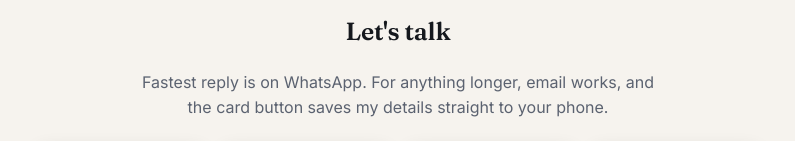
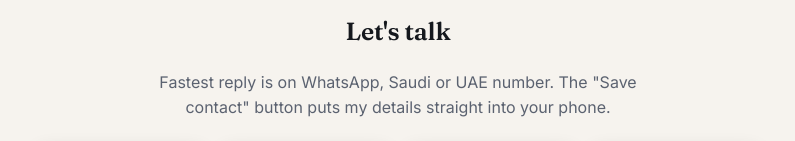
Before and after one commit to Afronutella/digital-card, a plain HTML site: page public/index.html in a window 1280 px wide. Shown: the part 4463-4604 px from the top of the page, without its empty margins (242-1037 px from the left). Drawn offline with Linux system fonts and the light colour scheme.

Commit message:
CTA copy: no email button yet
Co-Authored-By: Claude Fable 5.1 <noreply@anthropic.com>

```diff
--- a/public/index.html
+++ b/public/index.html
@@ -57,7 +57,7 @@
 
   <section class="section cta" id="reach">
     <h2>Let's talk</h2>
-    <p>Fastest reply is on WhatsApp. For anything longer, email works, and the card button saves my details straight to your phone.</p>
+    <p>Fastest reply is on WhatsApp, Saudi or UAE number. The "Save contact" button puts my details straight into your phone.</p>
     <nav class="actions compact" id="contact-bottom" aria-label="Contact"></nav>
   </section>
 </main>
```
